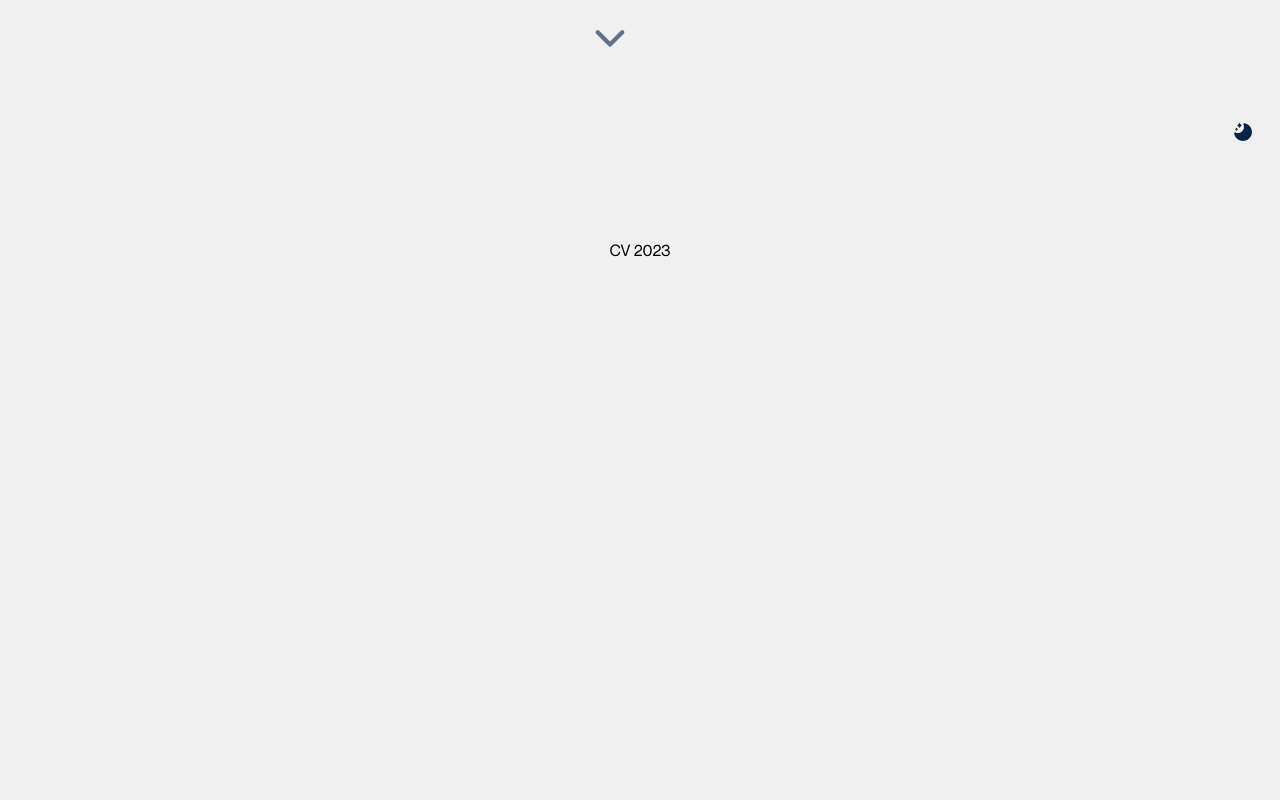
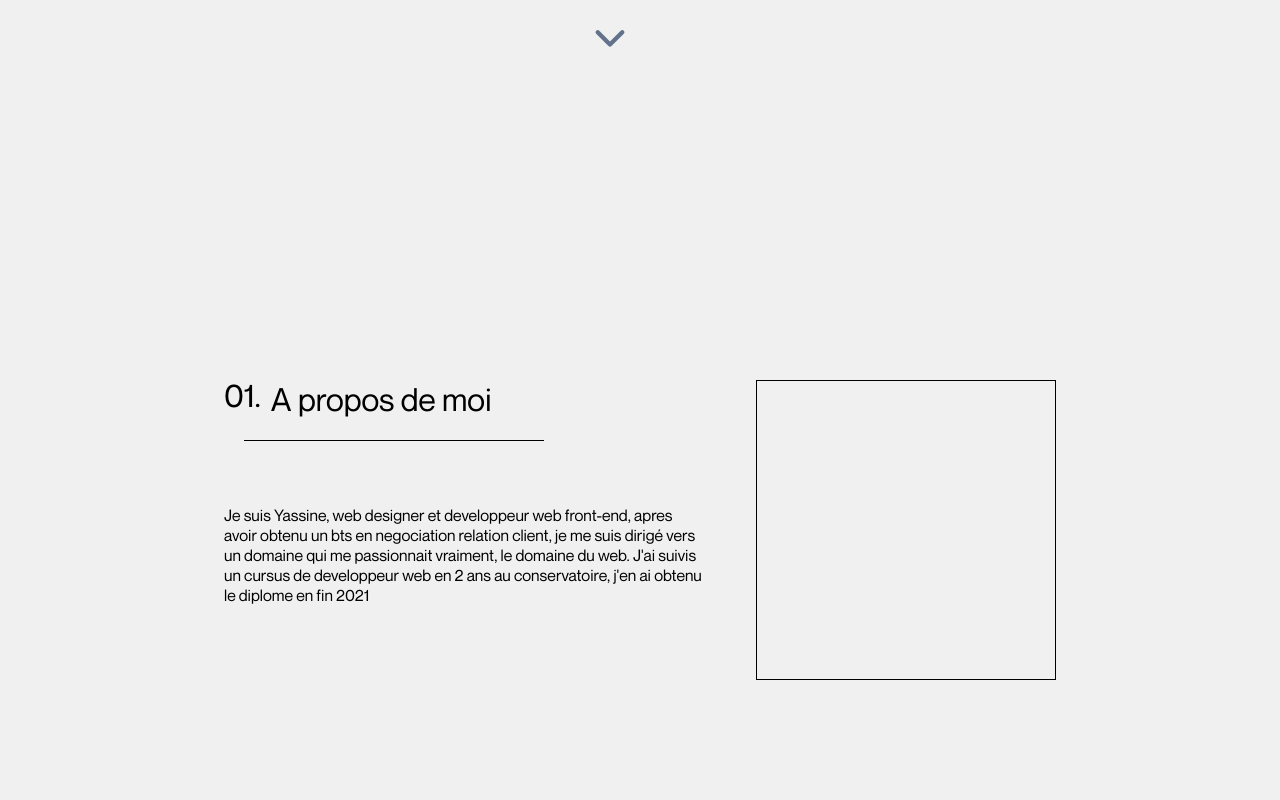
Before and after one commit to Yassdev75/CV-2023, a Vue app: page / in a window 1280 px wide. Shown: the part 640-1440 px from the top of the page. Before the commit the page ends 920 px from the top, so only its background shows below. Built offline with nearby package versions, Linux system fonts and the light colour scheme.

Commit message:
Addin about section

```diff
--- a/src/App.vue
+++ b/src/App.vue
@@ -9,9 +9,9 @@
     <footer>
       <Footer />
     </footer>
-    <a class="nav-link switch-theme" href="#">
+    <!-- <a class="nav-link switch-theme" href="#">
       <img src="./assets/Images/moon_stars_fill.svg" alt="">
-    </a>
+    </a> -->
   </div>
 </template>
 
--- a/src/components/Main.vue
+++ b/src/components/Main.vue
@@ -14,8 +14,22 @@
       <img class="arrow-down" src="../assets/Images/down_line.svg" alt="">
     </a>
   </section>
-  <!-- MES EXPERIENCES -->
-  <section class="section-part">
+  <!-- A PROPOS -->
+  <section class="section-about container w-100 d-flex align-items-center">
+    <div class="container-about d-flex">
+      <div>
+        <h2 class="numbered-heading mb-5">A propos de moi</h2>
+        <p>Je suis Yassine, web designer et developpeur web front-end, apres avoir obtenu un bts en negociation relation
+          client, je me suis dirigé vers un domaine qui me passionnait vraiment, le domaine du web. J'ai suivis un cursus de
+          developpeur web en 2 ans au conservatoire, j'en ai obtenu le diplome en fin 2021</p>
+      </div>
+      <div>
+        <div style="width: 300px; height: 300px; border: solid 1px black"></div>
+      </div>
+    </div>
+  </section>
+  <!-- PRESENTATION -->
+  <section>
   </section>
 </template>
 
@@ -42,11 +56,13 @@ document.addEventListener("DOMContentLoaded", function () {
 </script>
 
 <style scoped>
-.section-part,
+.section-about,
 .section-home {
   height: calc(100vh - 60px);
   margin: 0px !important;
 }
+
+/* CSS SECTION HOME */
 
 .section-home {
   position: relative;
@@ -89,4 +105,33 @@ h1 {
   animation: blink 1.5s ease-in-out infinite;
   height: 52px;
 }
+
+/* CSS SECTION A PROPOS */
+.container-about {
+  margin: 0 130px 0 130px;
+  gap: 50px;
+}
+
+.numbered-heading::before {
+  position: relative;
+  bottom: 4px;
+  counter-increment: section 1;
+  content: "0" counter(section) ".";
+  margin-right: 10px;
+  color: var(--green);
+  font-family: var(--font-mono);
+  font-size: clamp(var(--fz-md), 3vw, var(--fz-xl));
+  font-weight: 400;
+}
+
+.numbered-heading::after {
+  content: "";
+  display: inline-block;
+  position: relative;
+  top: -8px;
+  width: 300px;
+  height: 1px;
+  margin-left: 20px;
+  background-color: #000000;
+}
 </style>
```
